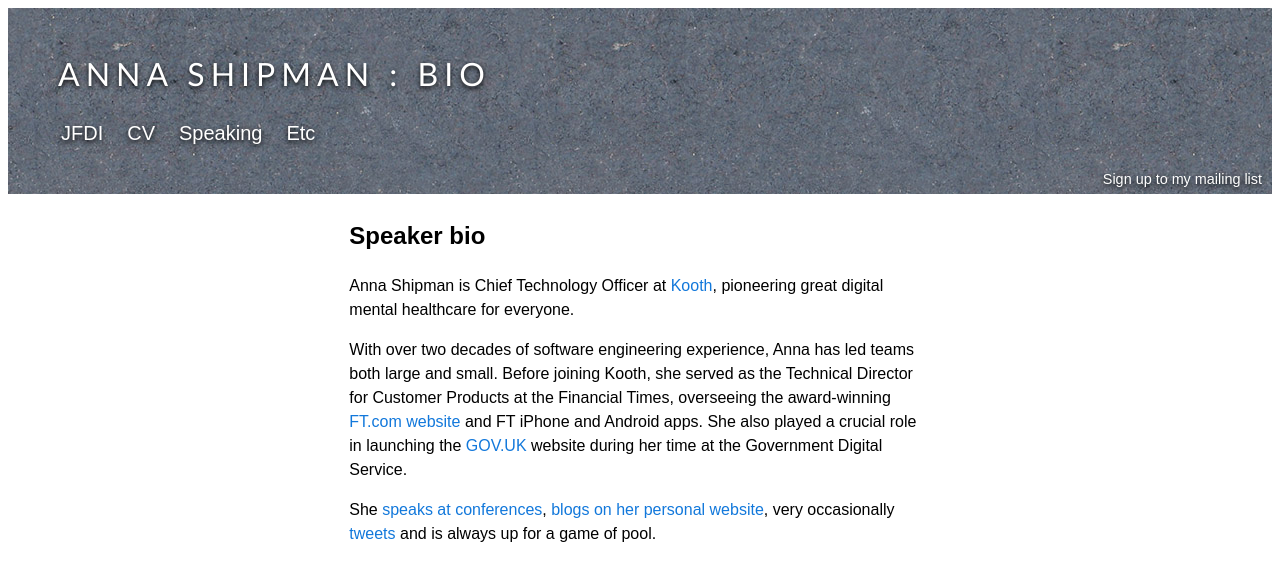
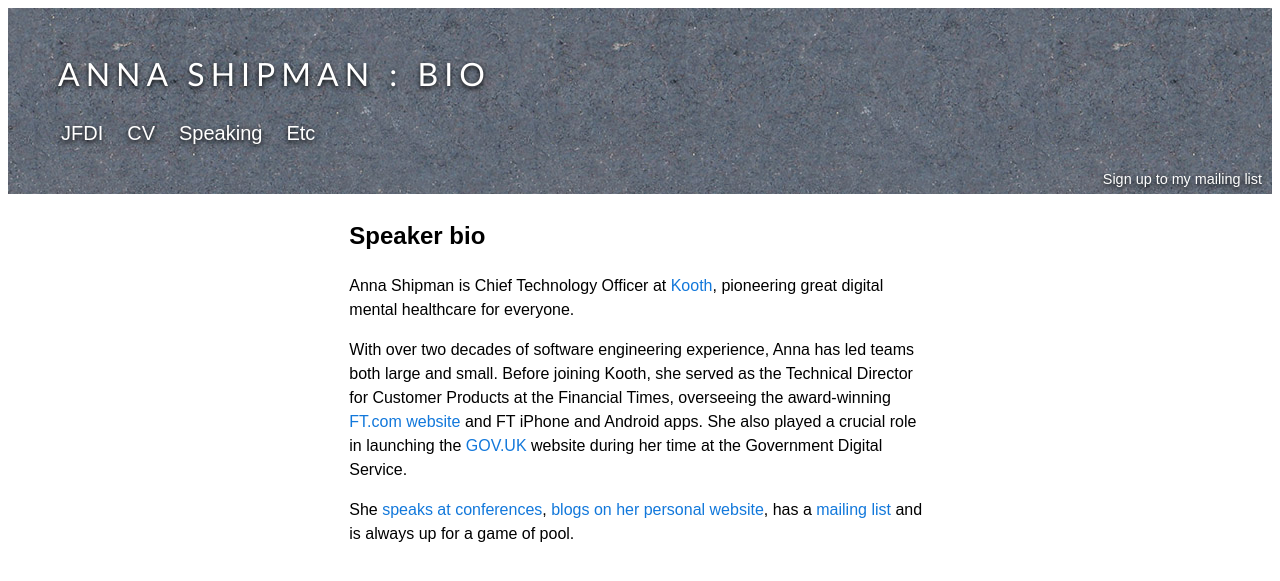
Before and after one commit to annashipman/annashipman.github.io, a Jekyll site: the page built from bio.html, in a window 1280 px wide. Shown: the top 581 px of the page. Built offline with Jekyll 4.4.1, drawn with Linux system fonts in a browser that asks for light colours.

Commit message:
Update bio to remove Twitter

```diff
--- a/bio.html
+++ b/bio.html
@@ -11,7 +11,7 @@
 <p>Anna Shipman is Chief Technology Officer at <a href="https://www.koothplc.com/">Kooth</a>, pioneering great digital mental healthcare for everyone.</p>
 
 <p>With over two decades of software engineering experience, Anna has led teams both large and small. Before joining Kooth, she served as the Technical Director for Customer Products at the Financial Times, overseeing the award-winning <a href="https://ft.com">FT.com website</a> and FT iPhone and Android apps. She also played a crucial role in launching the <a href="https://www.gov.uk/">GOV.UK</a> website during her time at the Government Digital Service.</p>
-<p>She <a href="http://www.annashipman.co.uk/speaking.html">speaks at conferences</a>, <a href="http://www.annashipman.co.uk/jfdi.html">blogs on her personal website</a>, very occasionally <a href="https://twitter.com/annashipman/">tweets</a> and is always up for a game of pool.</p>
+<p>She <a href="http://www.annashipman.co.uk/speaking.html">speaks at conferences</a>, <a href="http://www.annashipman.co.uk/jfdi.html">blogs on her personal website</a>, has a <a href="https://mailchi.mp/819c19b20f3e/sign-up-to-anna-shipmans-mailing-list">mailing list</a> and is always up for a game of pool.</p>
 </div>
 </div>
 
```
